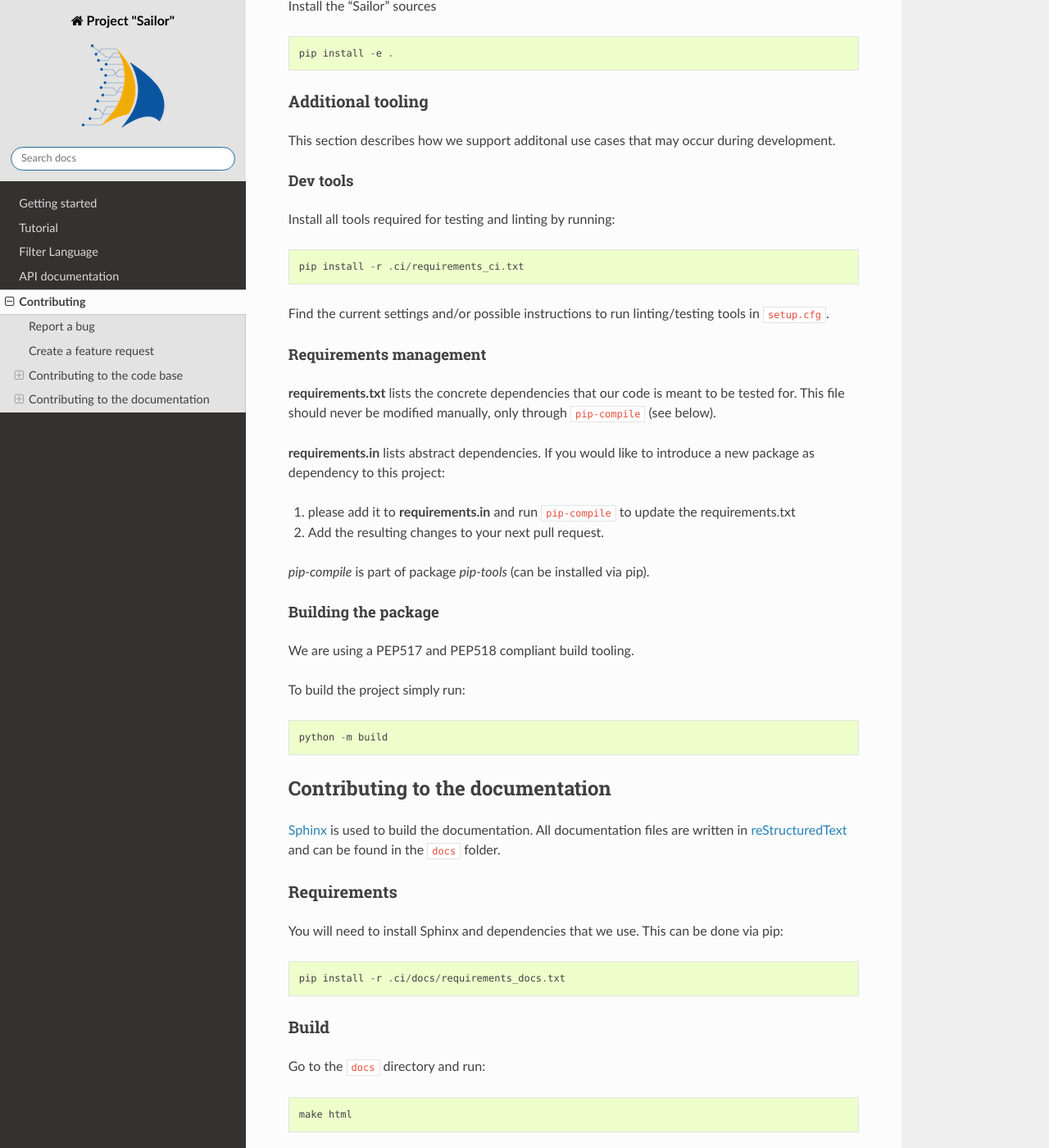
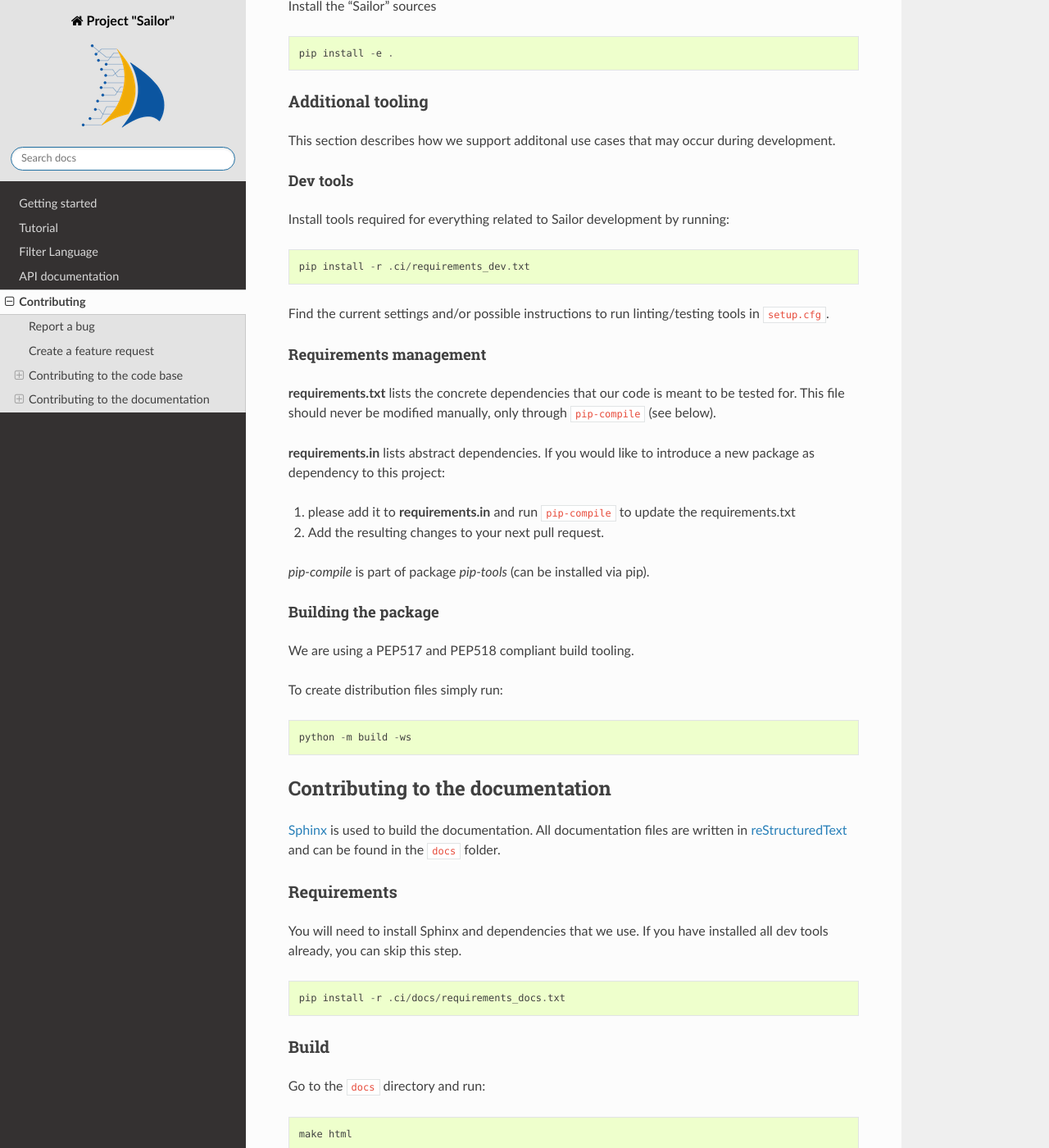
Before and after one commit to SAP/project-sailor, a Sphinx documentation site: the page built from docs/contributing.rst, in a window 1280 px wide and 1400 px high, scrolled down 1242 px. Shown: the whole window at 82% size. Built offline with Sphinx 7.4.7 and the Read the Docs theme 2.0.0, drawn with Linux system fonts in a browser that asks for light colours.

Commit message:
Reorganize requirements files

```diff
--- a/docs/contributing.rst
+++ b/docs/contributing.rst
@@ -69,11 +69,11 @@ This section describes how we support additonal use cases that may occur during
 
 Dev tools
 ~~~~~~~~~
-Install all tools required for testing and linting by running:
+Install tools required for everything related to Sailor development by running:
 
 .. code-block::
 
-    pip install -r .ci/requirements_ci.txt
+    pip install -r .ci/requirements_dev.txt
 
 Find the current settings and/or possible instructions to run linting/testing tools in ``setup.cfg``.
 
@@ -94,11 +94,11 @@ Building the package
 ~~~~~~~~~~~~~~~~~~~~
 We are using a PEP517 and PEP518 compliant build tooling.
 
-To build the project simply run:
+To create distribution files simply run:
 
 .. code-block::
 
-    python -m build
+    python -m build -ws
 
 
 .. _contributing_documentation:
@@ -111,7 +111,7 @@ and can be found in the :code:`docs` folder.
 
 Requirements
 ------------
-You will need to install Sphinx and dependencies that we use. This can be done via pip:
+You will need to install Sphinx and dependencies that we use. If you have installed all dev tools already, you can skip this step.
 
 .. code-block::
 
```
Also changed, not shown: 7 other files.
